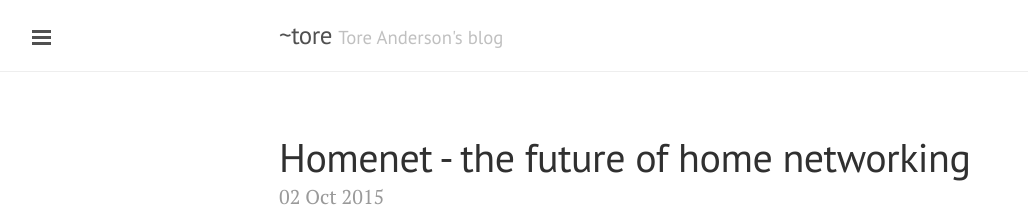
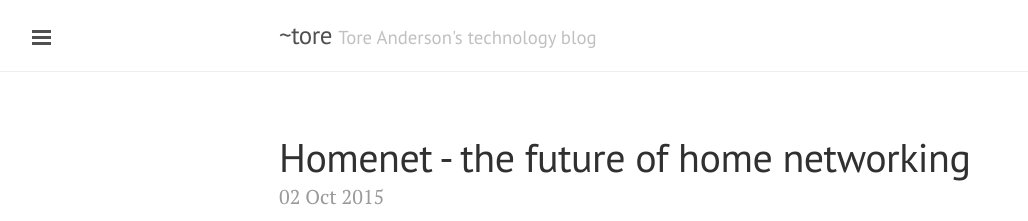
Before and after one commit to toreanderson/toreanderson.github.io, a Jekyll site: the page built from index.html, in a window 1280 px wide and 900 px high. Shown: the top 221 px of the window, without its empty margins (1-1029 px from the left). Built offline with Jekyll 4.4.1, drawn with Linux system fonts in a browser that asks for light colours; Markdown is read by kramdown in place of the engine named in the settings; the list of posts is cut into pages by our own code.

Commit message:
retitle!

```diff
--- a/_config.yml
+++ b/_config.yml
@@ -3,6 +3,6 @@ pygments: true
 markdown: redcarpet
 url: http://blog.toreanderson.no
 title: ~tore
-tagline: Tore Anderson's blog
+tagline: Tore Anderson's technology blog
 description: Various musings about technology. Probably mostly interesting for network engineers, server administrators and so on. Send feedback via Twitter (@toreanderson) or e-mail (tore@fud.no).
 paginate: 5
```
